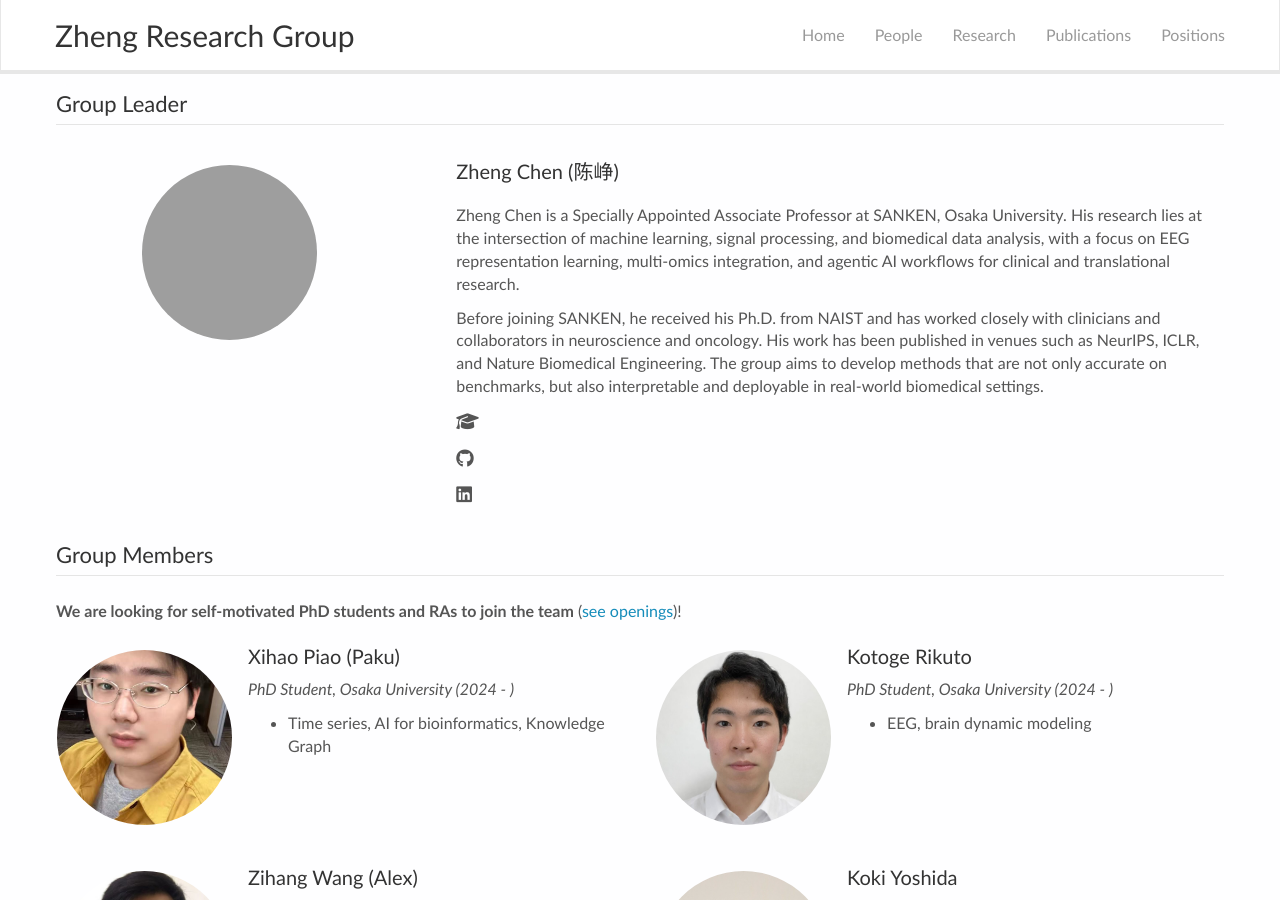
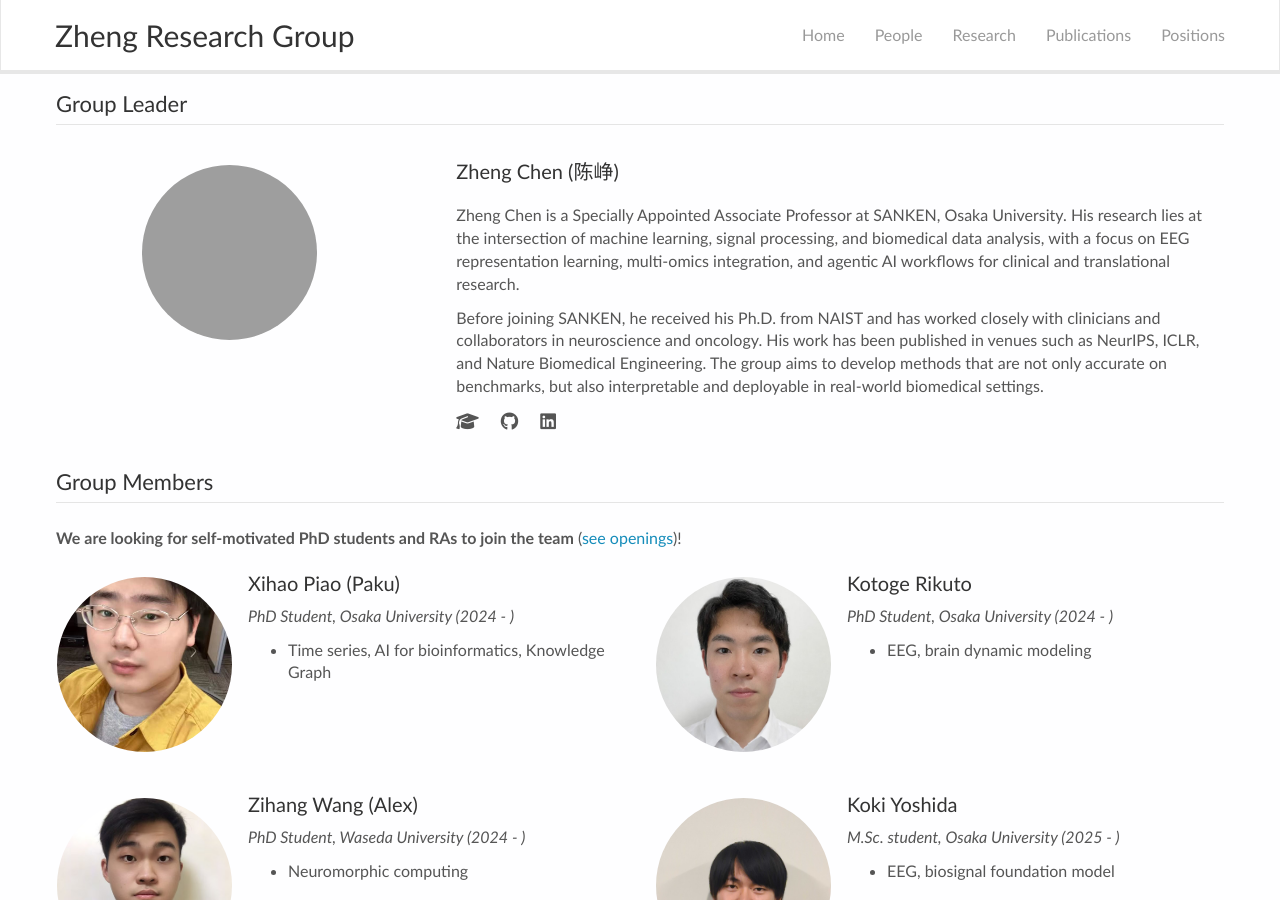
Before and after one commit to zhengchen3/zhengchen3.github.io, a Jekyll site: the page built from _pages/team.md, in a window 1280 px wide and 900 px high. Built offline with Jekyll 4.4.1, drawn with Linux system fonts in a browser that asks for light colours; nearby versions of some CDN libraries.

Commit message:
Apply Coley-style parameters: CSS, nav, footer, news

```diff
--- a/_pages/team.md
+++ b/_pages/team.md
@@ -66,7 +66,7 @@ The group aims to develop methods that are not only accurate on benchmarks, but
 also interpretable and deployable in real-world biomedical settings.
 </p>
 
-<div class="member-links">
+<div class="member-links" style="display:flex; flex-direction:row; gap:12px; align-items:center;">
  {% if pi.scholar %}
  <a href="{{ pi.scholar }}" title="Google Scholar" target="_blank" class="member-icon">
    <i class="fa-solid fa-graduation-cap"></i>
```
